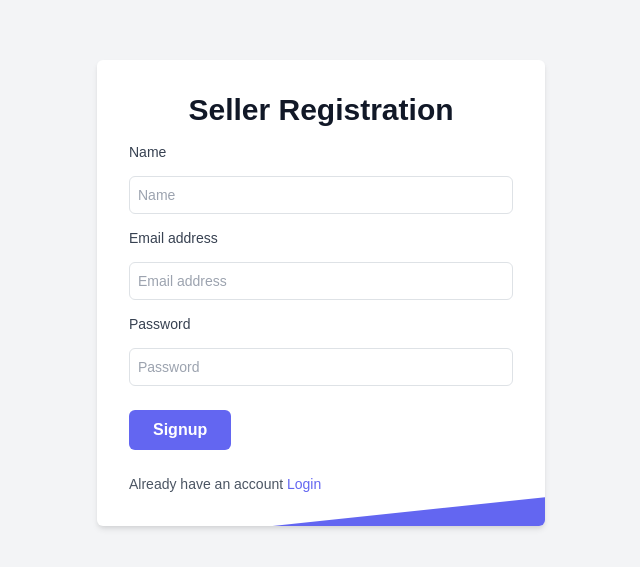
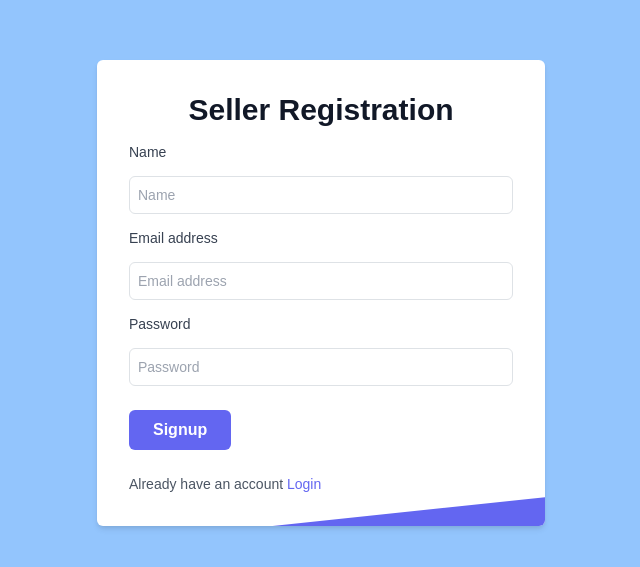
Before and after one commit to nishanthspk/BOOK-STORE, a React (Vite) app in the folder Frontend/: page /asignup in a window 1280 px wide. Shown: the part 107-674 px from the top of the page, without its empty margins (319-959 px from the left). Built offline with nearby package versions, Linux system fonts and the light colour scheme.

Commit message:
Background

```diff
--- a/Frontend/src/Admin/Asignup.jsx
+++ b/Frontend/src/Admin/Asignup.jsx
@@ -32,7 +32,7 @@
   };
 
   return (
-    <div className="flex items-center justify-center min-h-screen bg-gray-100">
+    <div className="flex items-center justify-center min-h-screen bg-blue-300">
       <div className="max-w-md w-full bg-white p-8 rounded-md shadow-md overflow-hidden relative">
 
 
```
